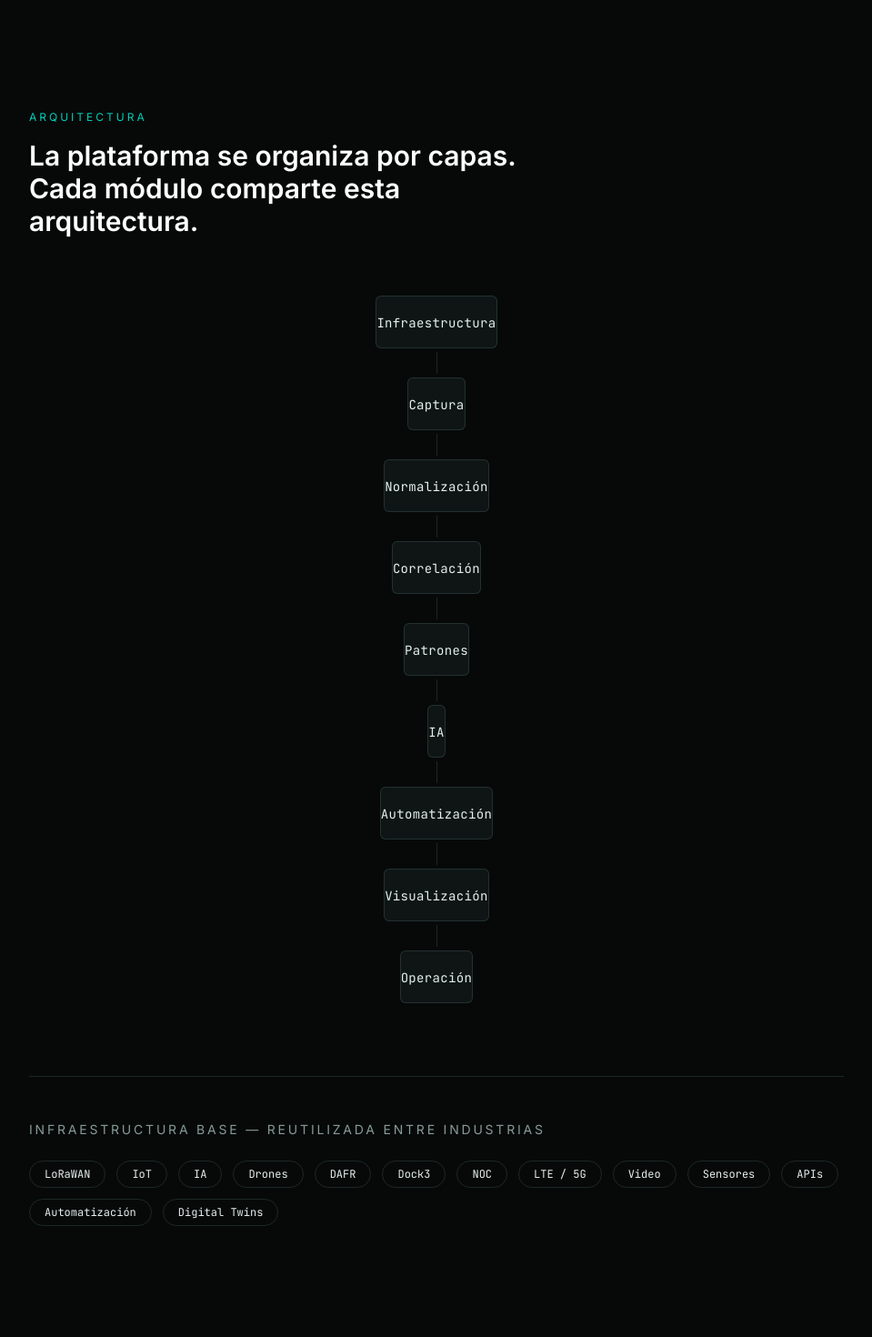
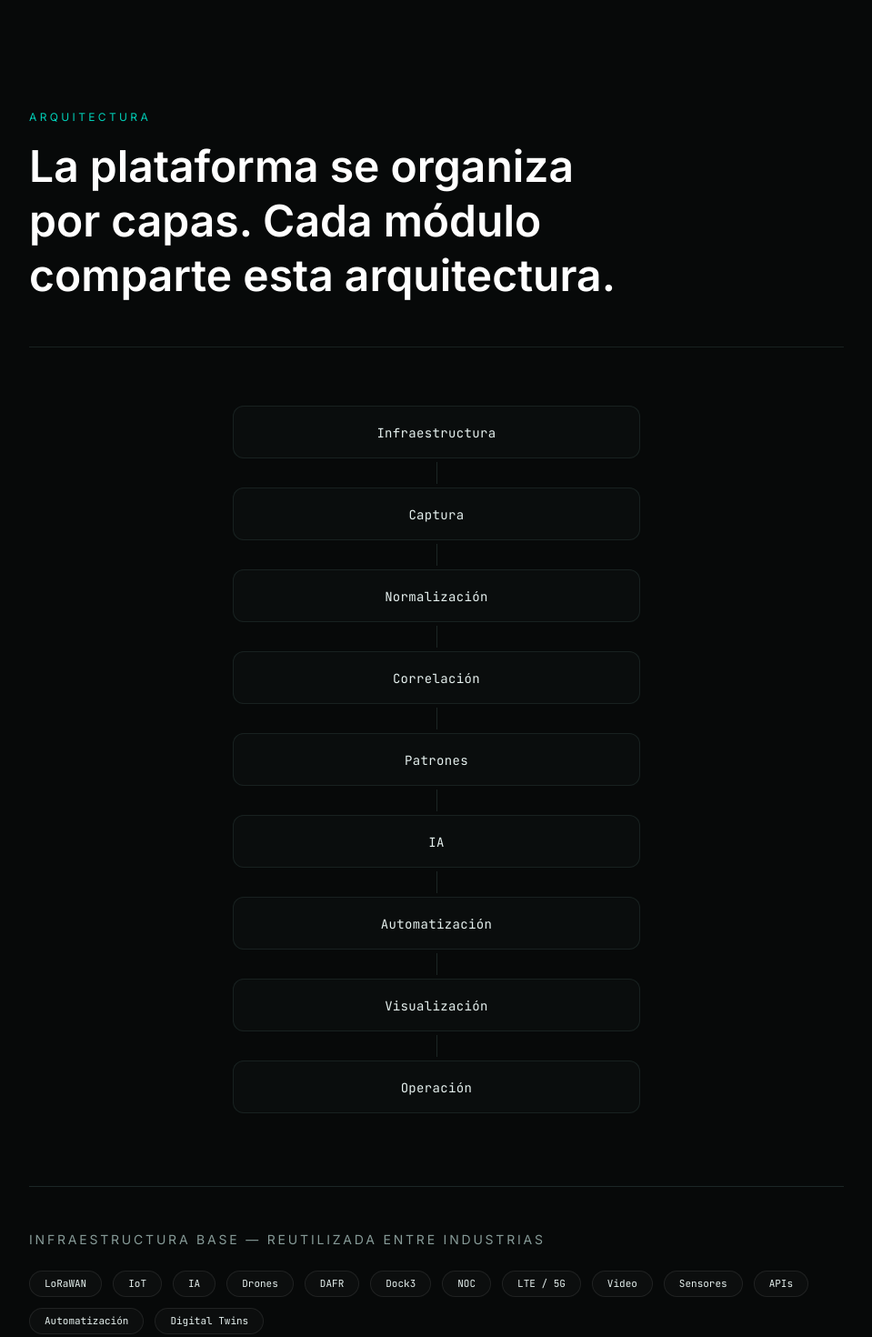
Before and after one commit to cmm2025-dev/Kora-Web, a Next.js app: page / in a window 1280 px wide. Shown: the part 4140-5610 px from the top of the page at 91% size, without its empty margins (160-1119 px from the left). Built offline with nearby package versions, Linux system fonts and the light colour scheme.

Commit message:
refactor: migrate architecture to shared design system

```diff
--- a/src/components/sections/Architecture.tsx
+++ b/src/components/sections/Architecture.tsx
@@ -1,4 +1,7 @@
 import Reveal from "../Reveal";
+import Badge from "../ui/Badge";
+import Panel from "../ui/Panel";
+import SectionTitle from "../ui/SectionTitle";
 
 const LAYERS = [
   "Infraestructura",
@@ -30,33 +33,27 @@ const BASE_INFRA = [
 
 export default function Architecture() {
   return (
-    <section
-      id="arquitectura"
-      className="border-t border-kora-border px-6 py-32"
-    >
+    <section id="arquitectura" className="border-t border-kora-border px-6 py-32">
       <div className="mx-auto max-w-4xl">
         <Reveal>
-          <p className="text-xs uppercase tracking-[0.25em] text-kora-teal">
-            Arquitectura
-          </p>
-          <h2 className="mt-4 max-w-xl text-2xl font-semibold text-white sm:text-3xl">
-            La plataforma se organiza por capas. Cada módulo comparte esta
-            arquitectura.
-          </h2>
+          <SectionTitle
+            eyebrow="Arquitectura"
+            title="La plataforma se organiza por capas. Cada módulo comparte esta arquitectura."
+          />
         </Reveal>
 
         <Reveal delay={0.15}>
           <div className="mt-16 flex flex-col items-center">
             {LAYERS.map((layer, i) => (
-              <div key={layer} className="flex flex-col items-center">
-                <div className="w-full max-w-md rounded-md border border-kora-border bg-kora-panel py-4 text-center">
+              <div key={layer} className="flex w-full flex-col items-center">
+                <Panel className="w-full max-w-md bg-kora-panel py-4 text-center">
                   <span className="font-mono text-sm tracking-wide text-kora-text">
                     {layer}
                   </span>
-                </div>
-                {i < LAYERS.length - 1 && (
-                  <span className="my-1 h-6 w-px bg-kora-border" />
-                )}
+                </Panel>
+                {i < LAYERS.length - 1 ? (
+                  <span className="my-1 h-6 w-px bg-kora-border" aria-hidden="true" />
+                ) : null}
               </div>
             ))}
           </div>
@@ -69,12 +66,9 @@ export default function Architecture() {
             </p>
             <div className="mt-6 flex flex-wrap gap-3">
               {BASE_INFRA.map((tech) => (
-                <span
-                  key={tech}
-                  className="rounded-full border border-kora-border px-4 py-1.5 font-mono text-xs text-kora-text"
-                >
+                <Badge key={tech} className="px-4 font-mono text-xs text-kora-text">
                   {tech}
-                </span>
+                </Badge>
               ))}
             </div>
           </div>
```
